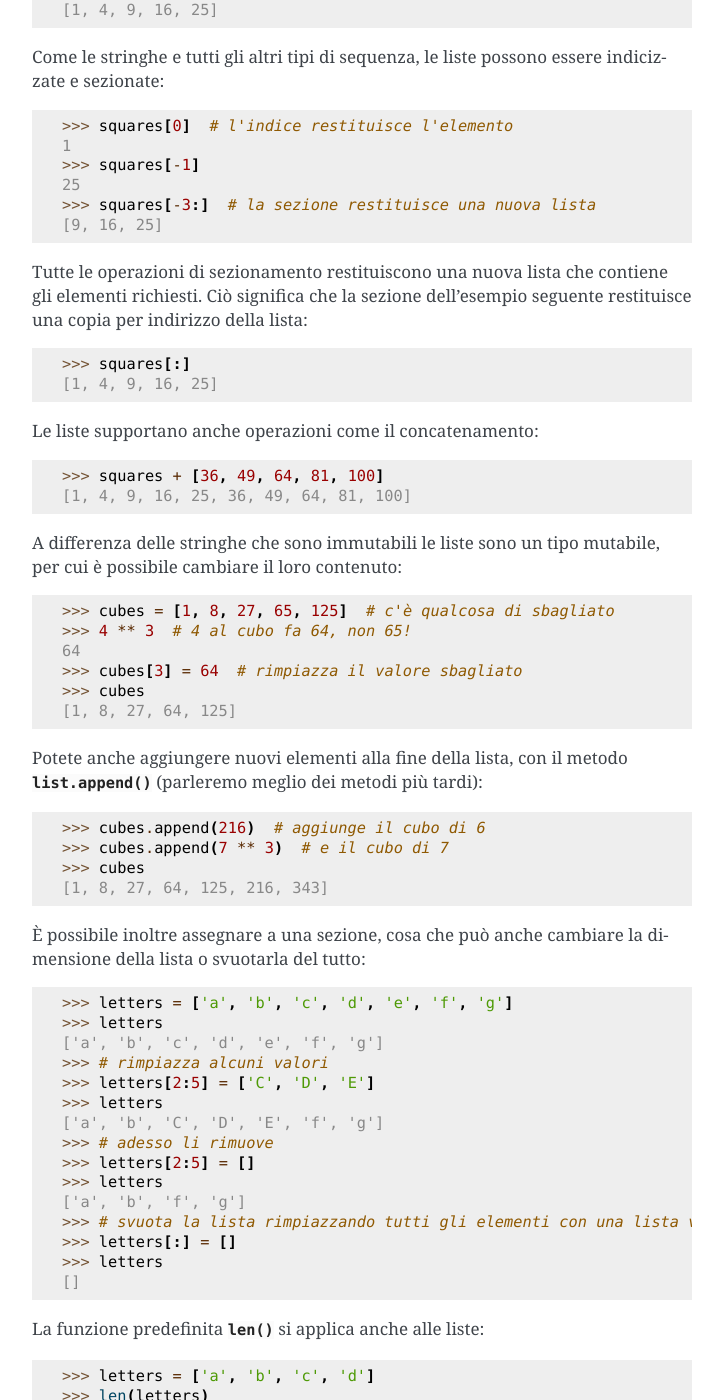
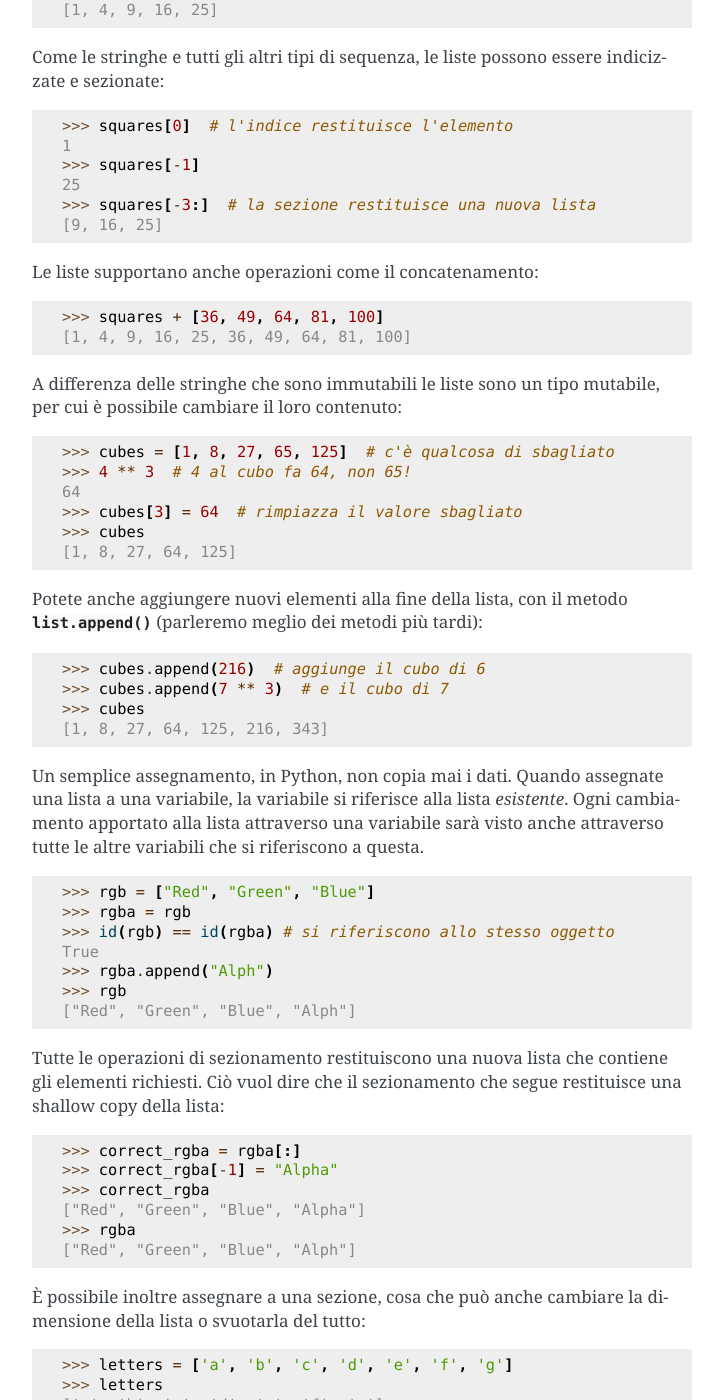
Before and after one commit to ricpol/pytutorial-it, a Sphinx documentation site: the page built from tutorial/source/introduction.rst, in a window 1280 px wide and 1400 px high, scrolled down 8177 px. Shown: the whole window, without its empty margins (388-1111 px from the left). Built offline with Sphinx 7.4.7, drawn with Linux system fonts in a browser that asks for light colours.

Commit message:
sync up to commit 7d0be7a

```diff
--- a/tutorial/source/appetite.rst
+++ b/tutorial/source/appetite.rst
@@ -9,7 +9,7 @@
     Questa è la traduzione della **versione "di sviluppo" del Tutorial**,
     corrispondente a Python 3.13 e al "main branch" della repository,
     ed è aggiornata al
-    `14 febbraio 2024 <https://github.com/python/cpython/commits/main/Doc/tutorial>`_.
+    `15 aprile 2024 <https://github.com/python/cpython/commits/main/Doc/tutorial>`_.
 
     La repository GitHub di questo progetto
     `si trova qui <https://github.com/ricpol/pytutorial-it>`_:
--- a/tutorial/source/classes.rst
+++ b/tutorial/source/classes.rst
@@ -701,7 +701,7 @@ monotonico (ovvero, è possibile creare una sotto-classe senza influenzare il
 percorso di ricerca già esistente per la gerarchia superiore). Queste
 proprietà, nel loro insieme, rendono possibile la progettazione di classi
 affidabili ed estensibili in un contesto di ereditarietà multipla. Per
-ulteriori dettagli, si veda https://www.python.org/download/releases/2.3/mro/.
+ulteriori dettagli, si veda :ref:`python_2.3_mro`.
 
 .. _tut-private:
 
--- a/tutorial/source/introduction.rst
+++ b/tutorial/source/introduction.rst
@@ -411,13 +411,6 @@ liste possono essere indicizzate e sezionate::
    >>> squares[-3:]  # la sezione restituisce una nuova lista
    [9, 16, 25]
 
-Tutte le operazioni di sezionamento restituiscono una nuova lista che contiene
-gli elementi richiesti. Ciò significa che la sezione dell'esempio seguente
-restituisce una :ref:`copia per indirizzo<shallow_vs_deep_copy>` della lista::
-
-   >>> squares[:]
-   [1, 4, 9, 16, 25]
-
 Le liste supportano anche operazioni come il concatenamento::
 
    >>> squares + [36, 49, 64, 81, 100]
@@ -441,6 +434,30 @@ Potete anche aggiungere nuovi elementi alla fine della lista, con il metodo
    >>> cubes.append(7 ** 3)  # e il cubo di 7
    >>> cubes
    [1, 8, 27, 64, 125, 216, 343]
+
+Un semplice assegnamento, in Python, non copia mai i dati. Quando assegnate
+una lista a una variabile, la variabile si riferisce alla lista *esistente*.
+Ogni cambiamento apportato alla lista attraverso una variabile sarà visto
+anche attraverso tutte le altre variabili che si riferiscono a questa. ::
+
+   >>> rgb = ["Red", "Green", "Blue"]
+   >>> rgba = rgb
+   >>> id(rgb) == id(rgba) # si riferiscono allo stesso oggetto
+   True
+   >>> rgba.append("Alph")
+   >>> rgb
+   ["Red", "Green", "Blue", "Alph"]
+
+Tutte le operazioni di sezionamento restituiscono una nuova lista che contiene
+gli elementi richiesti. Ciò vuol dire che il sezionamento che segue restituisce
+una :ref:`shallow copy <shallow_vs_deep_copy>` della lista::
+
+   >>> correct_rgba = rgba[:]
+   >>> correct_rgba[-1] = "Alpha"
+   >>> correct_rgba
+   ["Red", "Green", "Blue", "Alpha"]
+   >>> rgba
+   ["Red", "Green", "Blue", "Alph"]
 
 È possibile inoltre assegnare a una sezione, cosa che può anche cambiare la
 dimensione della lista o svuotarla del tutto::
```
Also changed, not shown: tutorial/source/errors.rst (+9 -9 lines).
